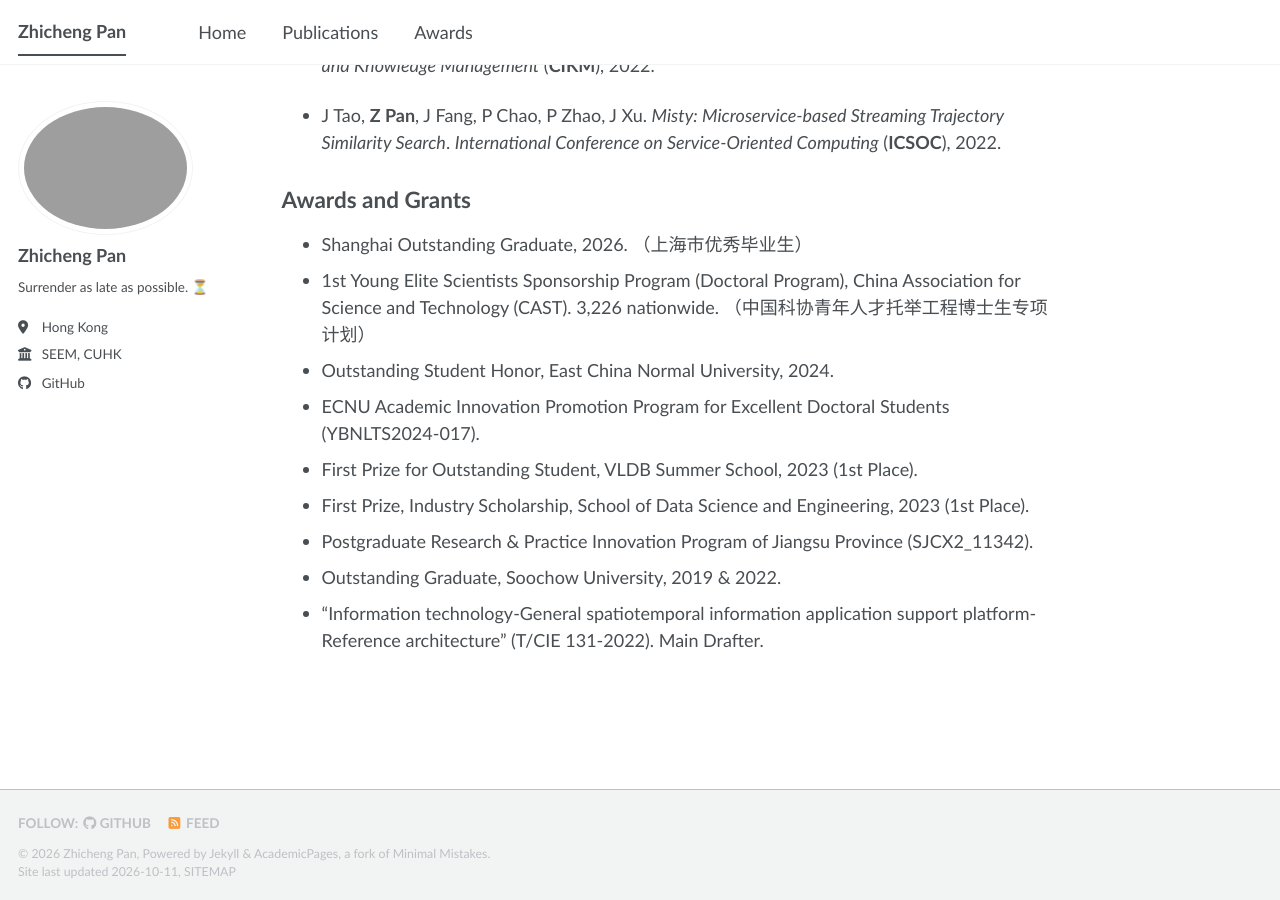
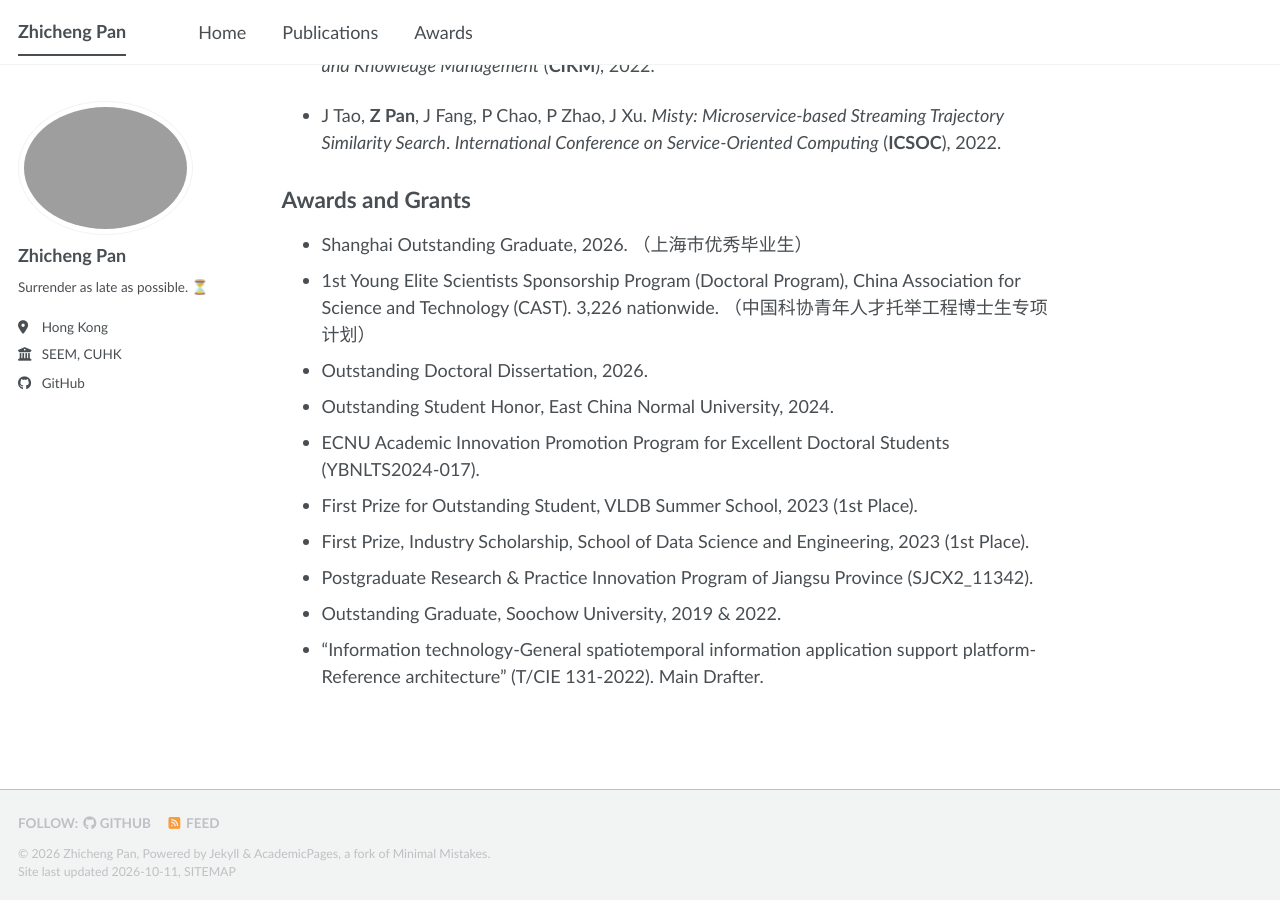
Before and after one commit to lroethan/lroethan.github.io, a Jekyll site: the page built from _pages/about.md, in a window 1280 px wide and 900 px high, scrolled down 2299 px. Built offline with Jekyll 4.4.1, drawn with Linux system fonts in a browser that asks for light colours; a script bundle is joined from its source files by our own code; library files that are not in the unit come from our copies.

Commit message:
Add 2026 outstanding doctoral dissertation award

```diff
--- a/_pages/about.md
+++ b/_pages/about.md
@@ -40,6 +40,7 @@ I previously visited the Database Research Group at <a href="https://www.hkbu.ed
 
 - Shanghai Outstanding Graduate, 2026. （上海市优秀毕业生）
 - 1st Young Elite Scientists Sponsorship Program (Doctoral Program), China Association for Science and Technology (CAST). 3,226 nationwide. （中国科协青年人才托举工程博士生专项计划）
+- Outstanding Doctoral Dissertation, 2026.
 - Outstanding Student Honor, East China Normal University, 2024.
 - ECNU Academic Innovation Promotion Program for Excellent Doctoral Students (YBNLTS2024-017).
 - First Prize for Outstanding Student, VLDB Summer School, 2023 (1st Place).
```
